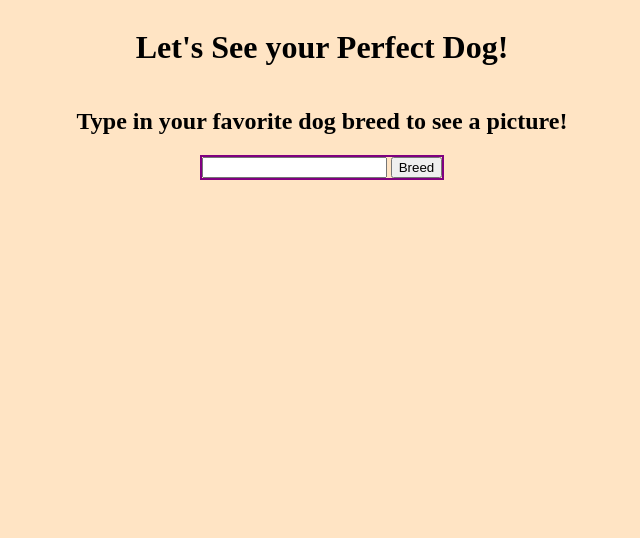
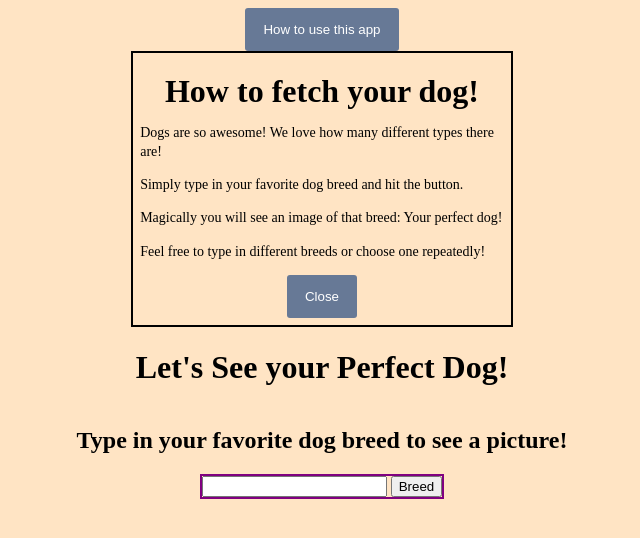
Before and after one commit to llseely626/llseely626.github.io, a plain HTML site: page Perfect_dog/index.html in a window 1280 px wide. Shown: the whole page, without its empty margins (318-958 px from the left). Drawn offline with nearby package versions, Linux system fonts and the light colour scheme.

Commit message:
Perfect Dog Thurs pm push

```diff
--- a/Perfect_dog/app.js
+++ b/Perfect_dog/app.js
@@ -3,7 +3,36 @@ $(() => {
     let endpoint = `https://dog.ceo/api/breed/${titleQuery}/images/random`
     console.log(endpoint);
 
+    //Does Modal code go here?
+    // Grabbing How to use this app button
+    const $openBtn = $('#openModal');
 
+    // Grabbing modal element
+    const $modal = $('#modal');
+    $($modal).css('display', 'none');
+
+    // Grabbing close button
+    const $closeBtn = $('#close');
+
+    // Event handler to open the modal
+    const openModal = () => {
+        $modal.css('display', 'block');
+    }
+
+
+    // $(openModal).hide();
+    setTimeout(openModal, 2000);
+
+    // Event handler to close the modal
+    const closeModal = () => {
+        $modal.css('display', 'none');
+    }
+
+    //Add event listener to Close button
+    $closeBtn.on('click', closeModal);
+
+    $openBtn.on('click', openModal)
+    $closeBtn.on('click', closeModal);
 
     const handleData = (data) => {
         console.log(data.message)
--- a/Perfect_dog/index.html
+++ b/Perfect_dog/index.html
@@ -16,6 +16,28 @@
 
 <body>
     <!-- Create input field in HTML and add class -->
+    <button id="openModal">How to use this app</button>
+    <div id="modal">
+        <div id="modal-textbox">
+
+            <div id="h1-header">
+                <h1>How to fetch your dog!</h1>
+            </div>
+            <div id="h1-paragraph">
+                <p>Dogs are so awesome! We love how many different types there are!</p>
+                <p>Simply type in your favorite dog breed and hit the button.</p>
+                <p>Magically you will see an image of that breed: Your perfect dog!</p>
+                <p>Feel free to type in different breeds or choose one repeatedly!</p>
+            </div>
+            <div id="modal-footer">
+                <button class="modal-buttons" id="close" href="#">Close</button>
+                <!-- <a id="close" href="#">Close</a> -->
+            </div>
+
+        </div>
+    </div>
+
+    </div>
     <h1>Let's See your Perfect Dog!</h1>
     <h2>Type in your favorite dog breed to see a picture!</h2>
     <div class='container'>
--- a/Perfect_dog/styles.css
+++ b/Perfect_dog/styles.css
@@ -39,6 +39,48 @@ image {
     border-color: black;
 }
 
+#modal-textbox {
+    padding: 2%;
+    line-height: 120%;
+    border: 2px solid black;
+
+}
+
+#modal-footer {
+    text-align: center;
+}
+
+#h1-header {
+    font-size: 16px;
+}
+
+#h1-paragraph {
+    font-size: 14px;
+}
+
+/* change this */
+.modal-buttons {
+    padding: 14px 18px;
+    background-color: #677996;
+    border: none;
+    outline: none;
+    border-radius: 3px;
+    color: white;
+    font-family: 'Arial';
+    cursor: pointer;
+}
+
+#openModal {
+    padding: 14px 18px;
+    background-color: #677996;
+    border: none;
+    outline: none;
+    border-radius: 3px;
+    color: white;
+    font-family: 'Arial';
+    cursor: pointer;
+}
+
 @media (min-width: 320px) and (max-width:750px) {
 
 
```
